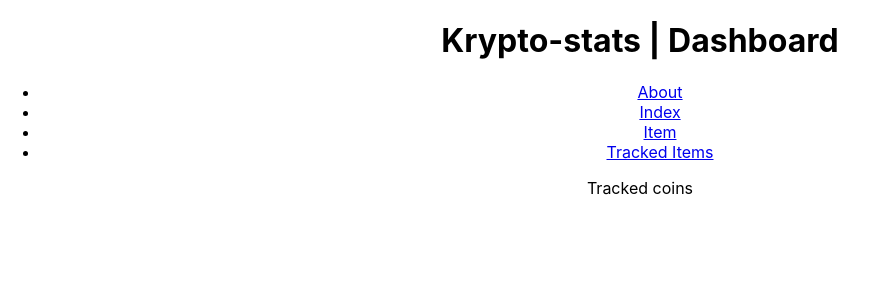
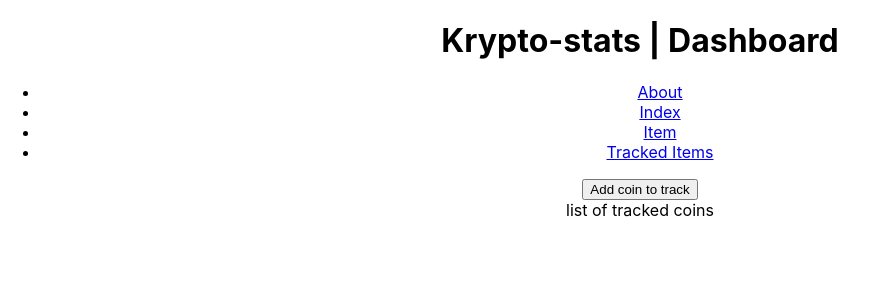
Before and after one commit to CalyCherkaoui/kryptostats-board, a React (Create React App) app: page /tracked in a window 1280 px wide. Shown: the top 300 px of the page, without its empty margins (0-877 px from the left). Built offline with nearby package versions, Linux system fonts and the light colour scheme.

Commit message:
Add components to tarackedCoins page

```diff
--- a/src/pages/TrackedCoinsPage.jsx
+++ b/src/pages/TrackedCoinsPage.jsx
@@ -1,10 +1,13 @@
 /* eslint-disable arrow-body-style */
 import React from 'react';
+import AddCoinToTrack from '../components/AddCoinToTrack';
+import TrackedCoinsList from '../components/TackedCoinsList';
 
 const TrackedCoinsPage = () => {
   return (
     <div>
-      Tracked coins
+      <AddCoinToTrack />
+      <TrackedCoinsList />
     </div>
   );
 };
```
